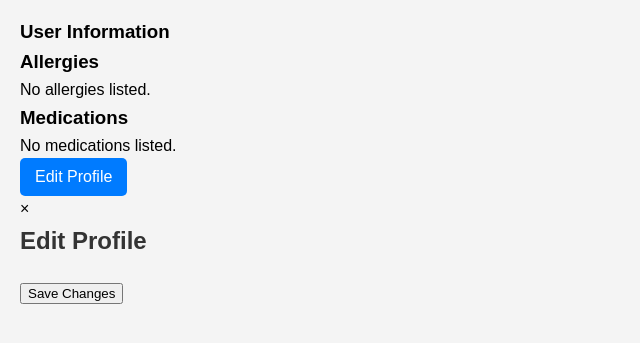
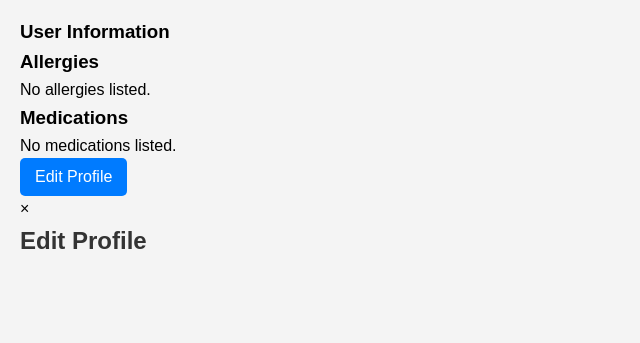
Before and after one commit to amcole1/smarthealthcaresystem, a website: page public/profile.html in a window 1280 px wide. Shown: the part 61-404 px from the top of the page, without its empty margins (0-640 px from the left). Drawn offline with Linux system fonts and the light colour scheme; files that its build step writes are made by us from their sources; no server answers; sample sign-in values are in the browser's storage.

Commit message:
Update profile.html
Removing duplicate save button

```diff
--- a/public/profile.html
+++ b/public/profile.html
@@ -33,7 +33,7 @@
                 <!-- Information SHOULD dynamically load here-->
             </div>
             <div class="modal-footer">
-                <button onclick="submitForm()">Save Changes</button>
+                <!-- <button onclick="submitForm()">Save Changes</button> -->
             </div>
         </div>
     </div>
```
